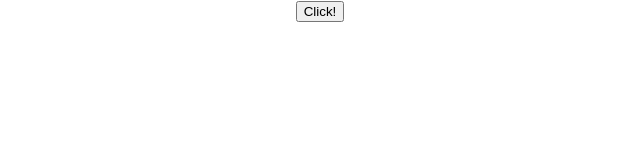
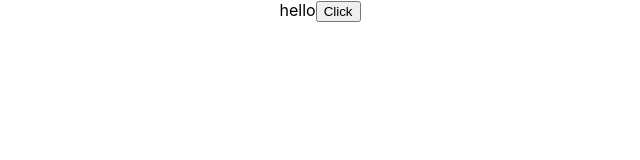
Before and after one commit to jeus0630/React-Codevolution, a React (Create React App) app: page / in a window 1280 px wide. Shown: the top 160 px of the page, without its empty margins (320-960 px from the left). Built offline with nearby package versions, Linux system fonts and the light colour scheme.

Commit message:
docs : EventBind
Binding Event Handlings

```diff
--- a/src/App.tsx
+++ b/src/App.tsx
@@ -1,11 +1,11 @@
 import React from 'react';
 import './App.css';
-import FunctionClick from "./components/FunctionClick";
+import EventBind from "./components/EventBind";
 
 function App() {
     return (
         <div className="App">
-            <FunctionClick></FunctionClick>
+            <EventBind></EventBind>
         </div>
     );
 }
--- /dev/null
+++ b/src/components/EventBind.tsx
@@ -0,0 +1,22 @@
+import React, {FunctionComponent, useState} from 'react';
+
+interface OwnProps {
+}
+
+type Props = OwnProps;
+
+const EventBind: FunctionComponent<Props> = (props) => {
+    let [message, setMessage] = useState('hello');
+    const clickHandler = (): void => {
+        setMessage(prev => message = 'good bye');
+    }
+
+    return (
+        <>
+            {message}
+            <button onClick={clickHandler}>Click</button>
+        </>
+    );
+};
+
+export default EventBind;
```
